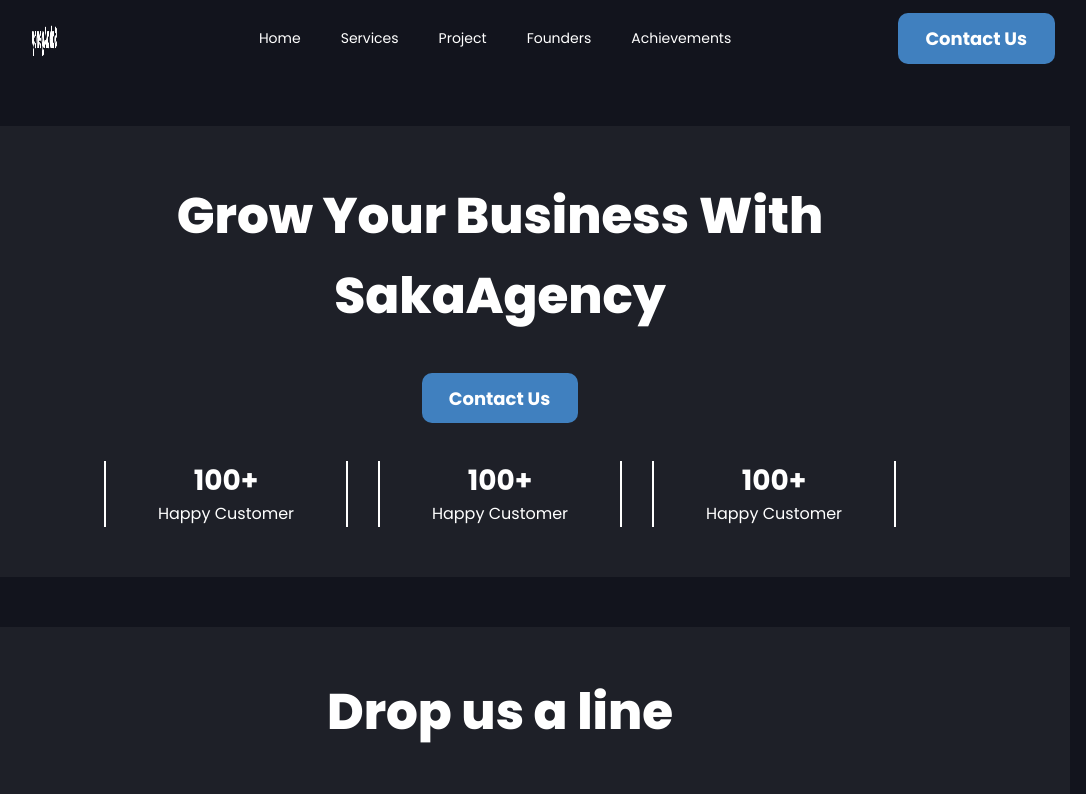
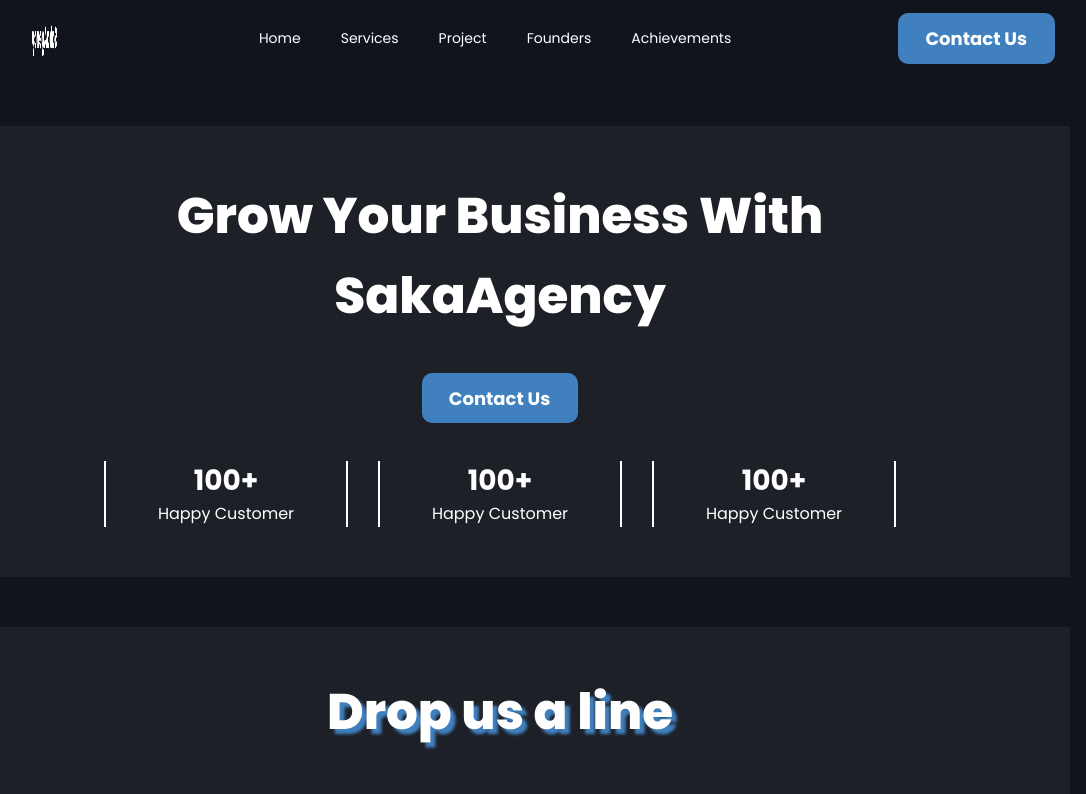
Before and after one commit to SergeyM-4/SakaAgency, a plain HTML site: page index 5.html in a window 1280 px wide. In both pictures the pointer is over the element "Drop us a line". Shown: the top 794 px of the page, without its empty margins (140-1226 px from the left). Drawn offline with nearby package versions, Linux system fonts and the light colour scheme.

Commit message:
Add files via upload

```diff
--- a/css/style.css
+++ b/css/style.css
@@ -958,6 +958,10 @@ background-color: rgb(133, 139, 145);
 	margin-bottom: 50px;
 	padding-top: 50px;
 }
+.form__container:hover .form__heading {
+	text-shadow: 5px 5px 3px rgba(64, 128, 191, 1);
+	transition: all 1s ease 0s;
+	}
 .form__block-form {
 	padding-bottom: 50px;
 
```
